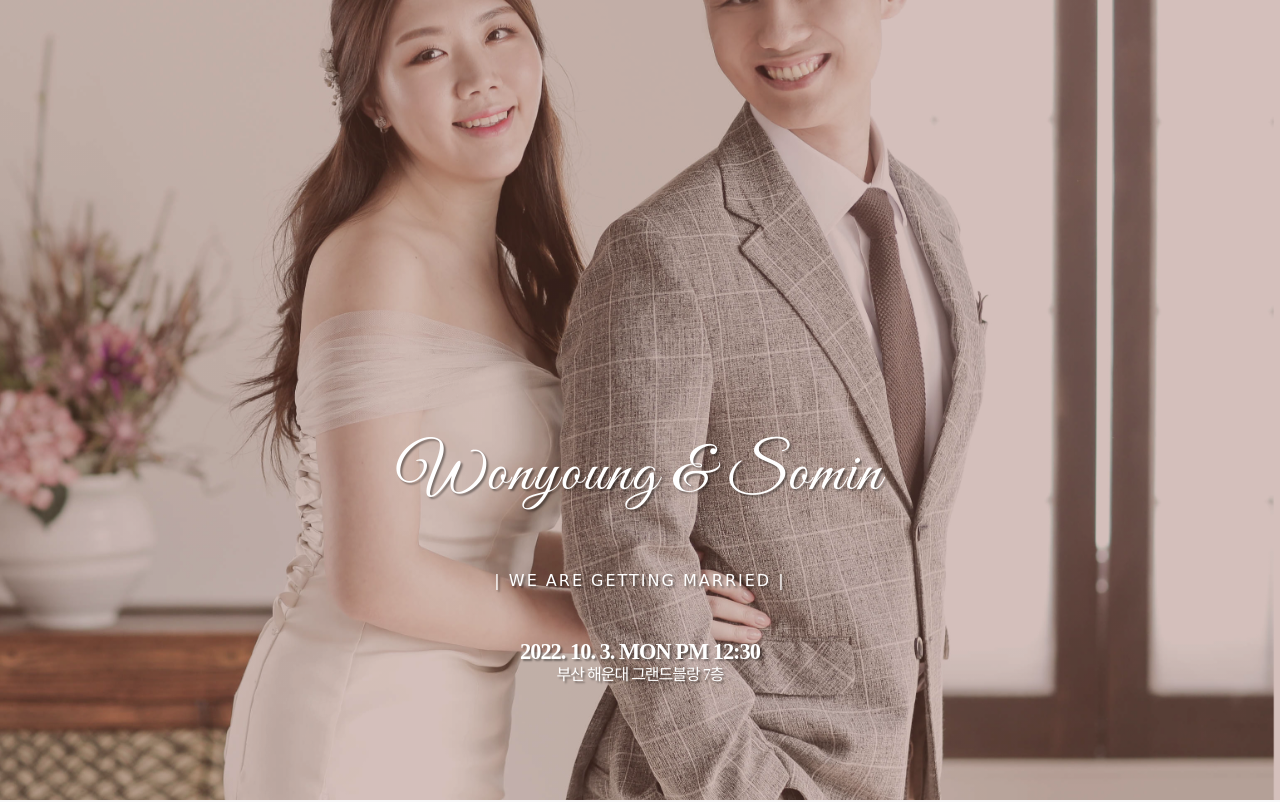
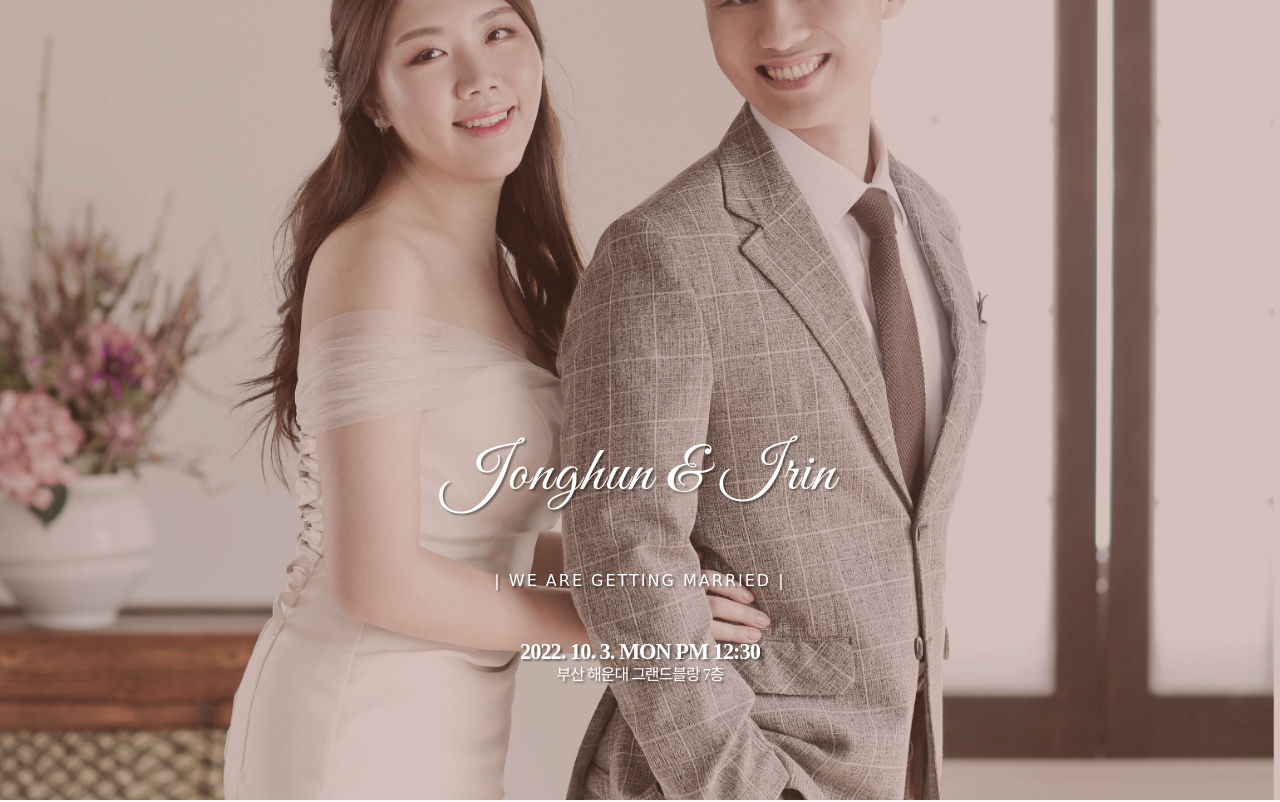
Before and after one commit to multitower/wedding-card, a plain HTML site: page docs/index.html in a window 1280 px wide. Shown: the top 802 px of the page. Drawn offline with nearby package versions, Linux system fonts and the light colour scheme; no server answers; a script that the page names is missing; a web font is replaced by a local one.

Commit message:
Update index.html

```diff
--- a/docs/index.html
+++ b/docs/index.html
@@ -95,7 +95,7 @@
         <div class="ww-home-page" id="home">
             <div class="ww-wedding-announcement d-flex align-items-center justify-content-start">
                 <div class="container ww-announcement-container">
-                    <p class="ww-couple-name ww-title" style="font-size:4.0em">Wonyoung & Somin</p>
+                    <p class="ww-couple-name ww-title" style="font-size:4.0em">Jonghun & Irin</p>
                     <p class="h2 mt-5 ww-title" style="font-family: 'Gugi', cursive; font-size:1.0em">
                         | WE ARE GETTING MARRIED |
                     </p>
```
